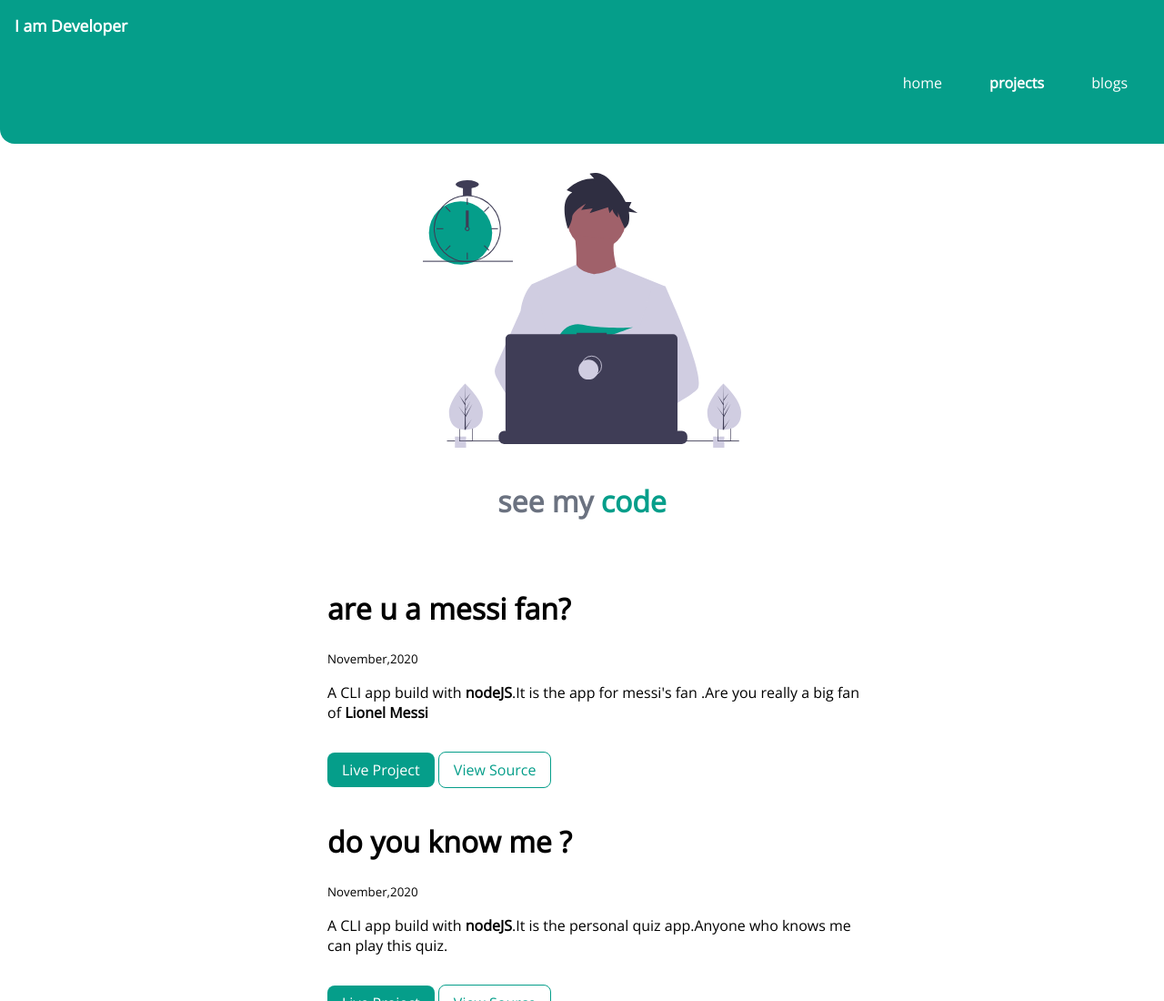
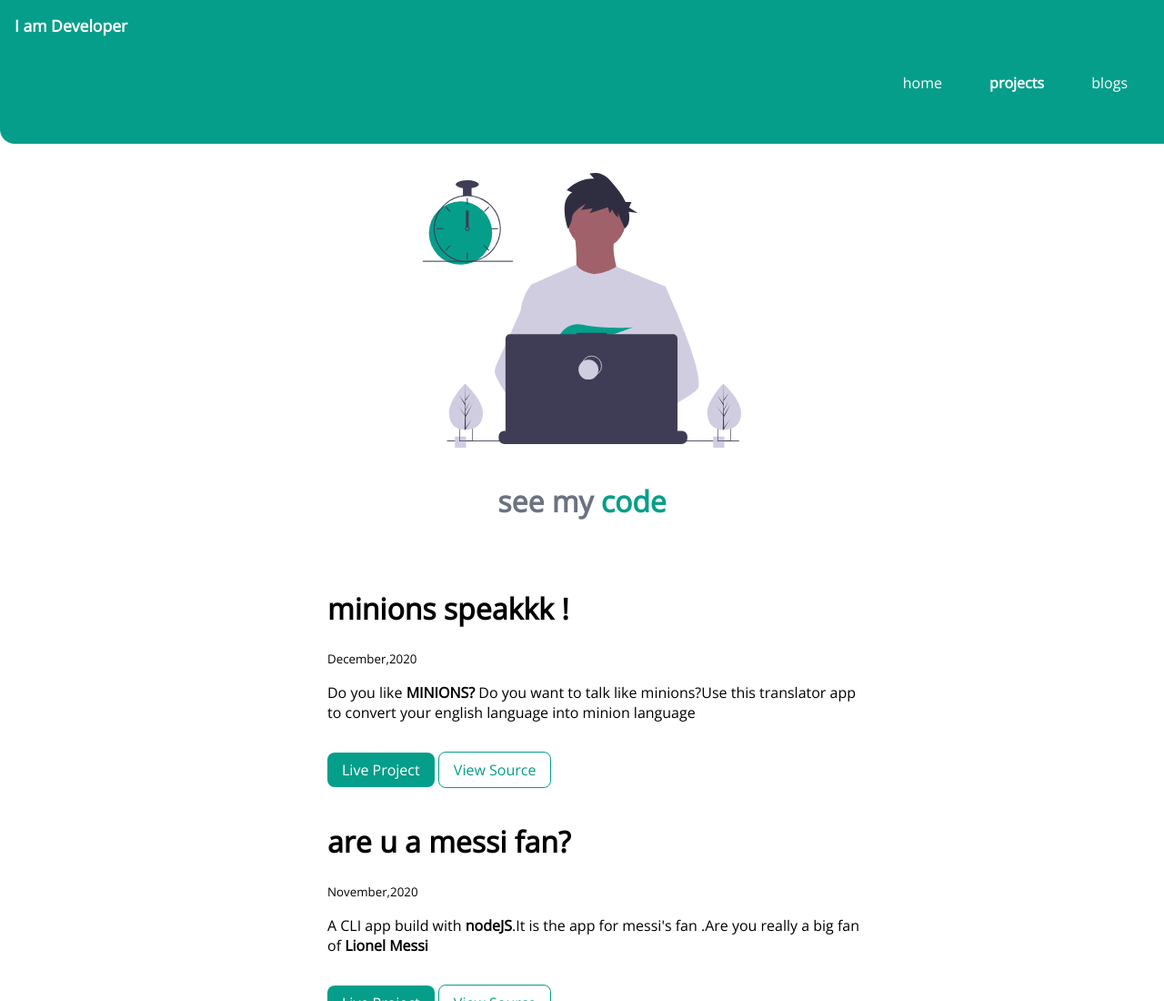
Before and after one commit to Himanshu916/ComponentLibrary, a plain HTML site: page projects.html in a window 1280 px wide. Shown: the top 1100 px of the page at 91% size. Drawn offline with nearby package versions, Linux system fonts and the light colour scheme.

Commit message:
feat- minion project added
this is to add minion app live project and source code

```diff
--- a/projects.html
+++ b/projects.html
@@ -22,6 +22,15 @@
     </header>
     <ul class="list-non-bullet" reversed>
         <li>
+            <div class="container container-center">
+                <h1>
+                    minions speakkk !
+                </h1>
+                <small>December,2020</small>
+                <p>Do you like <strong>MINIONS?</strong> Do you want to talk like minions?Use this translator app to convert your english language into minion language </p>
+                <a class="link link-primary" href="https://minionsspeak.netlify.app/">Live Project</a>
+                <a class="link link-secondary" href="https://github.com/Himanshu916/minions">View Source</a>
+            </div>
             <div class="container container-center">
                 <h1>
                     are u a messi fan?
```
